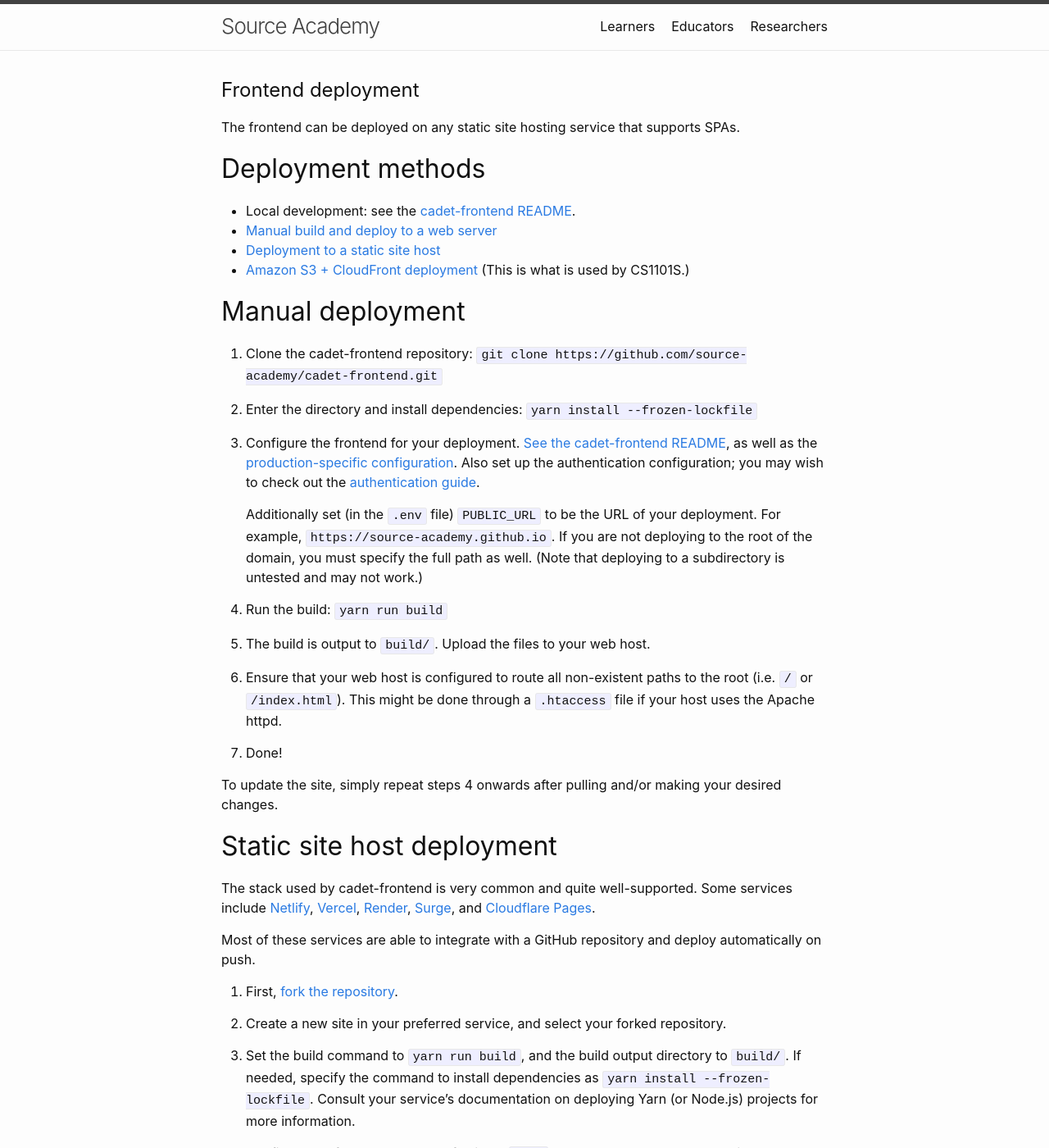
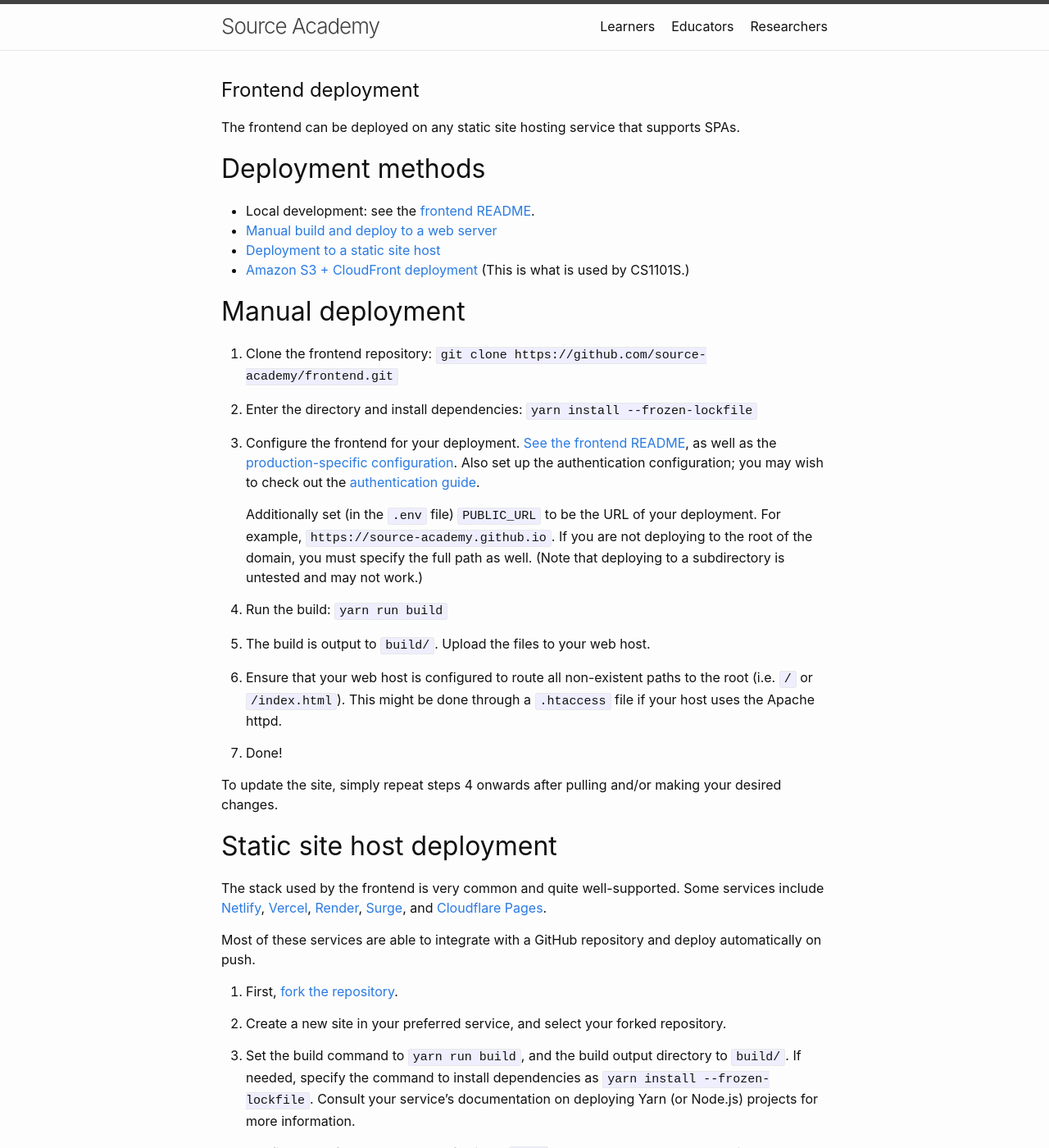
Before and after one commit to source-academy/general, a Jekyll site: the page built from deployment/frontend/README.md, in a window 1280 px wide and 1400 px high. Shown: the whole window at 82% size. Built offline with Jekyll 4.4.1, drawn with Linux system fonts in a browser that asks for light colours; our own code applies the rules of GitHub Pages for plain Markdown files; some of the changed text lies outside the part shown.

Commit message:
Rename cadet-frontend -> frontend, cadet -> backend

```diff
--- a/deployment/frontend/README.md
+++ b/deployment/frontend/README.md
@@ -4,22 +4,22 @@ The frontend can be deployed on any static site hosting service that supports SP
 
 ## Deployment methods
 
-- Local development: see the [cadet-frontend
-  README](https://github.com/source-academy/cadet-frontend#installation-of-course-edition).
+- Local development: see the [frontend
+  README](https://github.com/source-academy/frontend#installation-of-course-edition).
 - [Manual build and deploy to a web server](#manual-deployment)
 - [Deployment to a static site host](#static-site-host-deployment)
 - [Amazon S3 + CloudFront deployment](aws.md) (This is what is used by CS1101S.)
 
 ## Manual deployment
 
-1. Clone the cadet-frontend repository: `git clone https://github.com/source-academy/cadet-frontend.git`
+1. Clone the frontend repository: `git clone https://github.com/source-academy/frontend.git`
 
 2. Enter the directory and install dependencies: `yarn install --frozen-lockfile`
 
-3. Configure the frontend for your deployment. [See the cadet-frontend
-   README](https://github.com/source-academy/cadet-frontend#setting-up-your-environment), as well as the
-   [production-specific configuration](https://github.com/source-academy/cadet-frontend#build-and-deployment). Also set
-   up the authentication configuration; you may wish to check out the [authentication guide](../auth/index.md).
+3. Configure the frontend for your deployment. [See the frontend
+   README](https://github.com/source-academy/frontend#setting-up-your-environment), as well as the [production-specific
+   configuration](https://github.com/source-academy/frontend#build-and-deployment). Also set up the authentication
+   configuration; you may wish to check out the [authentication guide](../auth/index.md).
 
    Additionally set (in the `.env` file) `PUBLIC_URL` to be the URL of your deployment. For example,
    `https://source-academy.github.io`. If you are not deploying to the root of the domain, you must specify the full
@@ -38,13 +38,13 @@ To update the site, simply repeat steps 4 onwards after pulling and/or making yo
 
 ## Static site host deployment
 
-The stack used by cadet-frontend is very common and quite well-supported. Some services include
+The stack used by the frontend is very common and quite well-supported. Some services include
 [Netlify](https://www.netlify.com/), [Vercel](https://vercel.com/), [Render](https://render.com/),
 [Surge](https://surge.sh/), and [Cloudflare Pages](https://pages.cloudflare.com/).
 
 Most of these services are able to integrate with a GitHub repository and deploy automatically on push.
 
-1. First, [fork the repository](https://github.com/source-academy/cadet-frontend).
+1. First, [fork the repository](https://github.com/source-academy/frontend).
 
 2. Create a new site in your preferred service, and select your forked repository.
 
@@ -55,10 +55,9 @@ Most of these services are able to integrate with a GitHub repository and deploy
 4. Configure the frontend. Instead of using a `.env`, you should be able to set environment variables using the
    service's interface or configuration file.
 
-   [See the cadet-frontend README](https://github.com/source-academy/cadet-frontend#setting-up-your-environment), as
-   well as the [production-specific
-   configuration](https://github.com/source-academy/cadet-frontend#build-and-deployment), for the environment variables
-   to configure.
+   [See the frontend README](https://github.com/source-academy/frontend#setting-up-your-environment), as well as the
+   [production-specific configuration](https://github.com/source-academy/frontend#build-and-deployment), for the
+   environment variables to configure.
 
    Additionally set `PUBLIC_URL` to be the URL of your deployment. For example, `https://source-academy.github.io`.
 
```
Also changed, not shown: deployment/README.md (+2 -2 lines), deployment/auth/README.md (+2 -2 lines), deployment/backend/README.md (+2 -2 lines), deployment/backend/shared.md (+3 -3 lines), deployment/backend/terraform.md (+2 -2 lines), educator/game/README.md (+1 -1 lines).
